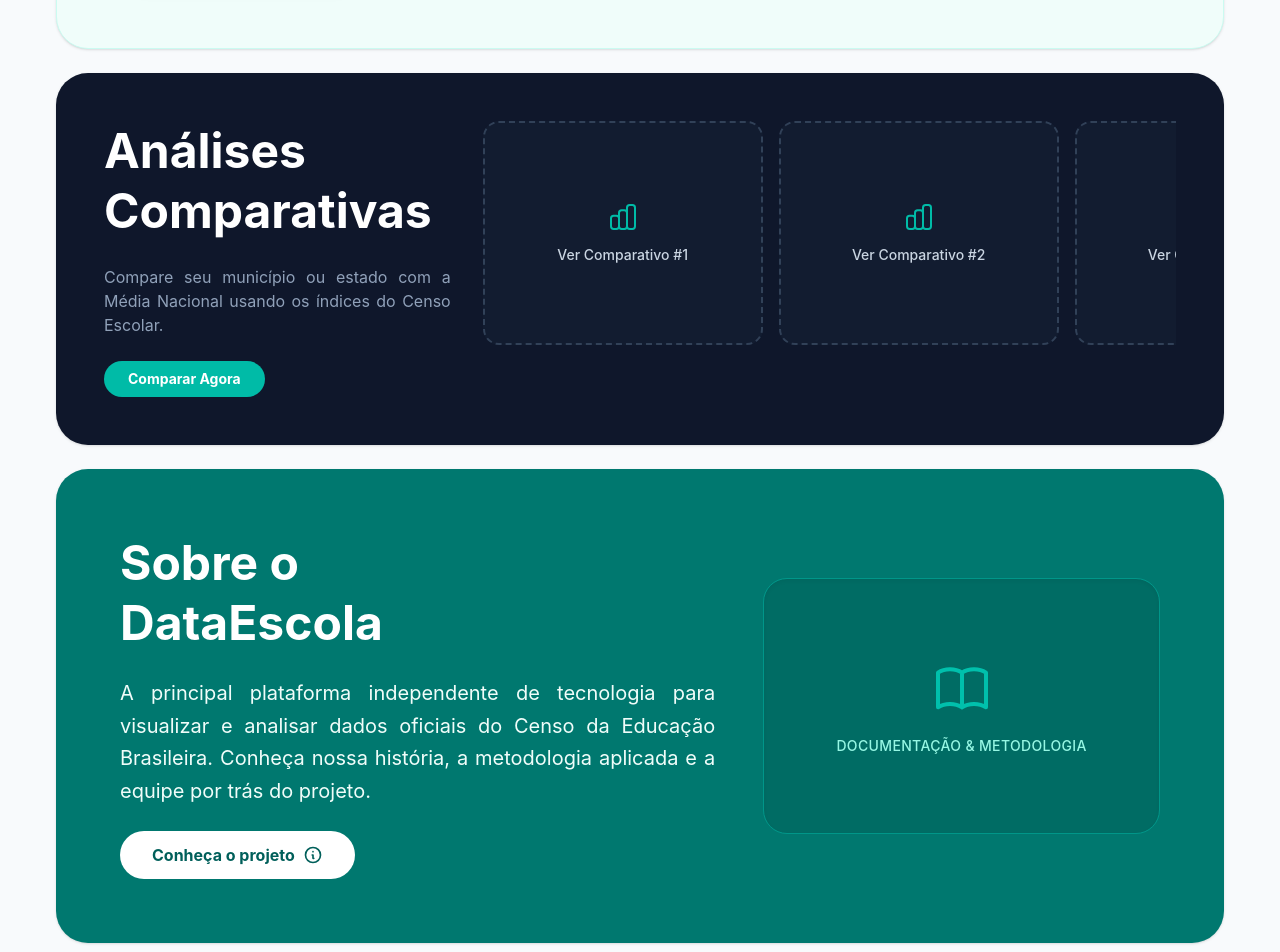
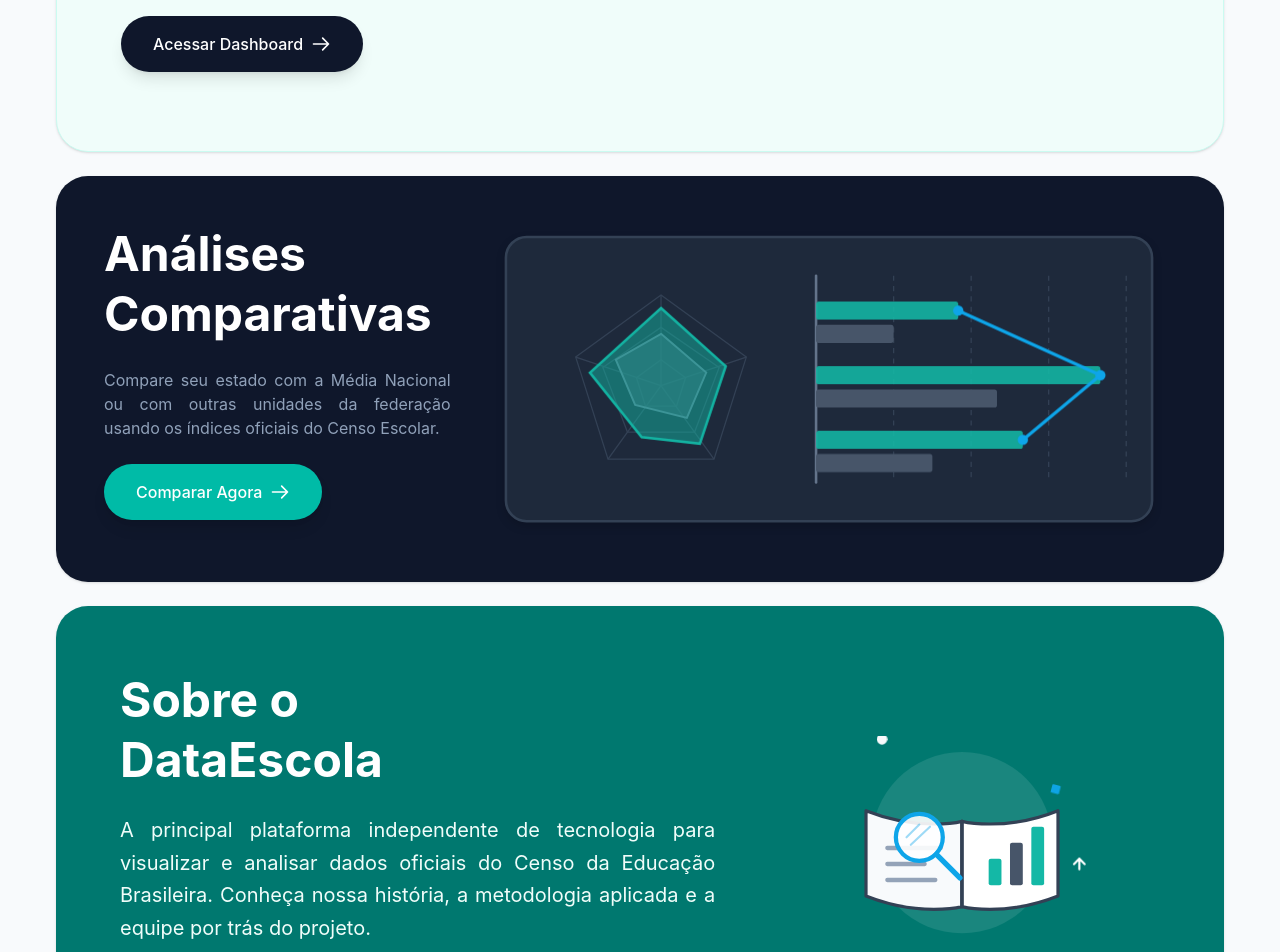
Before and after one commit to Treinamento-DataViva/frontend, a React (Vite) app in the folder frontend-censo-escolar/: page / in a window 1280 px wide. Shown: the part 620-1572 px from the top of the page. Built offline with nearby package versions, Linux system fonts and the light colour scheme.

Commit message:
feat: finaliza design da homepage e do sobre

```diff
--- a/frontend-censo-escolar/src/index.css
+++ b/frontend-censo-escolar/src/index.css
@@ -40,7 +40,7 @@
 
   /* NOVO: Botão menor da seção escura */
   .btn-teal {
-    @apply inline-flex items-center px-6 py-2 bg-teal-500 text-white rounded-full text-sm font-bold hover:bg-teal-400 transition-all;
+    @apply inline-flex items-center px-8 py-4 bg-teal-500 text-white font-medium rounded-full hover:bg-teal-400 transition-all hover:scale-105 shadow-lg;
   }
 
   /* --- Badges (Etiquetas) --- */
@@ -349,12 +349,11 @@
 
 /* --- Theme Cards (Sidebar Heatmap Selector) --- */
 .theme-card {
-  @apply w-full flex items-center gap-3 px-3 py-2.5 rounded-xl bg-slate-800/60 border border-slate-700/50
-         hover:bg-slate-800 hover:border-slate-600 transition-all duration-200 cursor-pointer;
+  @apply w-full flex items-center gap-3 px-3 py-2.5 rounded-xl bg-slate-800/60 border border-slate-700/50 hover:bg-slate-800 hover:border-slate-600 transition-all duration-200 cursor-pointer;
 }
 
 .theme-card--active {
-  @apply bg-gradient-to-r from-teal-600/30 to-slate-800 border-teal-500/50 shadow-lg shadow-teal-500/10;
+  @apply bg-linear-to-r from-teal-600/30 to-slate-800 border-teal-500/50 shadow-lg shadow-teal-500/10;
 }
 
 .theme-card-icon {
@@ -371,7 +370,7 @@
 }
 
 .municipio-header-icon {
-  @apply w-10 h-10 rounded-xl bg-gradient-to-br from-teal-500 to-emerald-600 flex items-center justify-center text-white shadow-md shadow-teal-500/20;
+  @apply w-10 h-10 rounded-xl bg-linear-to-br from-teal-500 to-emerald-600 flex items-center justify-center text-white shadow-md shadow-teal-500/20;
 }
 
 /* --- Gradient Legend --- */
--- a/frontend-censo-escolar/src/pages/HomePage.tsx
+++ b/frontend-censo-escolar/src/pages/HomePage.tsx
@@ -1,4 +1,6 @@
 import { Link } from 'react-router-dom';
+// Importação da imagem adicionada (Ajuste o '../assets' se a sua pasta estiver em outro nível)
+import imagemHero from '../assets/imagem.png';
 
 export default function HomePage() {
   return (
@@ -6,20 +8,19 @@
 
       {/* 1. Bloco Hero */}
       <section className="card-hero">
-        {/* Padronizado com space-y-6 */}
         <div className="md:w-1/2 space-y-6">
           <span className="badge-teal">Visualização Principal</span>
-
+          <br></br>
+          <br></br>
           <h1 className="title-xl text-slate-900">
             Diagnóstico do <br /> Cenário Escolar
           </h1>
 
-          {/* Adicionado text-justify */}
+          {/* TEXTO ATUALIZADO PARA REFLETIR O DASHBOARD DE HEATMAP MUNICIPAL */}
           <p className="text-hero-desc text-justify">
-            Explore nosso painel interativo. Saiba qual a composição da infraestrutura escolar, métricas de saneamento e a conectividade em todo o país através de dados oficiais do Censo Escolar.
+            Explore nosso mapa de calor interativo. Visualize a distribuição espacial da infraestrutura escolar, acessibilidade e alimentação, analisando indicadores detalhados por município através de dados oficiais do Censo Escolar.
           </p>
-
-          {/* Removido o pt-4 para deixar o space-y-6 ditar a distância de forma uniforme */}
+          <br></br>
           <div>
             <Link to="/dashboard" className="btn-primary">
               Acessar Dashboard
@@ -30,63 +31,119 @@
           </div>
         </div>
 
-        {/* Ilustração */}
-        <div className="md:w-1/2 flex justify-center lg:justify-end">
-          <div className="hero-circle">
-            <svg className="hero-icon" fill="none" stroke="currentColor" viewBox="0 0 24 24">
-              <path strokeLinecap="round" strokeLinejoin="round" strokeWidth="1" d="M9 19v-6a2 2 0 00-2-2H5a2 2 0 00-2 2v6a2 2 0 002 2h2a2 2 0 002-2zm0 0V9a2 2 0 012-2h2a2 2 0 012 2v10m-6 0a2 2 0 002 2h2a2 2 0 002-2m0 0V5a2 2 0 012-2h2a2 2 0 012 2v14a2 2 0 01-2 2h-2a2 2 0 01-2-2z" />
-            </svg>
+        {/* Ilustração - Imagem Importada */}
+        <div className="md:w-1/2 flex justify-center lg:justify-end items-center">
+          <div className="w-full max-w-sm sm:max-w-md md:max-w-lg lg:max-w-xl xl:max-w-2xl aspect-square flex items-center justify-center p-4">
+            <img
+              src={imagemHero}
+              alt="Ilustração do cenário escolar"
+              className="w-full h-full object-contain"
+            />
           </div>
         </div>
       </section>
 
-      {/* 2. Bloco Comparação - ATUALIZADO */}
+      {/* 2. Bloco Comparação - RADAR + BARRAS HORIZONTAIS */}
       <section className="card-dark">
-        {/* Atualizado de space-y-4 para space-y-6 para manter o padrão */}
         <div className="md:w-1/3 space-y-6">
           <h2 className="title-lg text-white">
             Análises<br />Comparativas
           </h2>
 
-          {/* Adicionado text-justify */}
           <p className="text-dark-desc text-justify">
-            Compare seu município ou estado com a Média Nacional usando os índices do Censo Escolar.
+            Compare seu estado com a Média Nacional ou com outras unidades da federação usando os índices oficiais do Censo Escolar.
           </p>
 
-          {/* Removido mt-4 para usar o espaçamento do container */}
+          {/* BOTÃO ATUALIZADO: Padronizado com o botão principal para ter o mesmo tamanho */}
           <div>
-            <Link to="/comparacao" className="btn-teal">
+            <Link
+              to="/comparacao"
+              className="btn-teal"
+            >
               Comparar Agora
+              <svg className="ml-2 w-5 h-5" fill="none" stroke="currentColor" viewBox="0 0 24 24">
+                <path strokeLinecap="round" strokeLinejoin="round" strokeWidth="2" d="M14 5l7 7m0 0l-7 7m7-7H3" />
+              </svg>
             </Link>
           </div>
         </div>
 
-        <div className="md:w-2/3 flex gap-4 overflow-x-auto pb-4 hide-scrollbar">
-          {[1, 2, 3].map((item) => (
-            <Link key={item} to="/comparacao" className="placeholder-card border-slate-700 hover:border-teal-500 transition-all cursor-pointer">
-              <svg className="w-8 h-8 mb-3 text-teal-500" fill="none" stroke="currentColor" viewBox="0 0 24 24">
-                <path strokeLinecap="round" strokeLinejoin="round" strokeWidth="1.5" d="M9 19v-6a2 2 0 00-2-2H5a2 2 0 00-2 2v6a2 2 0 002 2h2a2 2 0 002-2zm0 0V9a2 2 0 012-2h2a2 2 0 012 2v10m-6 0a2 2 0 002 2h2a2 2 0 002-2m0 0V5a2 2 0 012-2h2a2 2 0 012 2v14a2 2 0 01-2 2h-2a2 2 0 01-2-2z" />
-              </svg>
-              <span className="text-sm font-medium text-slate-300">Ver Comparativo #{item}</span>
-            </Link>
-          ))}
+        {/* PAINEL SVG DE DADOS */}
+        <div className="md:w-2/3 flex justify-center items-center w-full mt-8 md:mt-0">
+          <svg
+            className="w-full max-w-2xl h-auto drop-shadow-lg"
+            viewBox="0 0 520 240"
+            fill="none"
+            xmlns="http://www.w3.org/2000/svg"
+          >
+            {/* Fundo do painel */}
+            <rect x="10" y="10" width="500" height="220" rx="16" fill="#1e293b" stroke="#334155" strokeWidth="2" />
+
+            {/* --- LADO ESQUERDO: GRÁFICO DE RADAR --- */}
+            <g transform="translate(30, 0)">
+              {/* Teias do Radar */}
+              <polygon points="100,55 166,103 141,182 59,182 34,103" stroke="#334155" strokeWidth="1" fill="none" />
+              <polygon points="100,80 145,111 126,161 74,161 55,111" stroke="#334155" strokeWidth="1" fill="none" />
+              <polygon points="100,105 119,119 112,141 88,141 81,119" stroke="#334155" strokeWidth="1" fill="none" />
+
+              {/* Eixos */}
+              <line x1="100" y1="125" x2="100" y2="55" stroke="#334155" strokeWidth="1" />
+              <line x1="100" y1="125" x2="166" y2="103" stroke="#334155" strokeWidth="1" />
+              <line x1="100" y1="125" x2="141" y2="182" stroke="#334155" strokeWidth="1" />
+              <line x1="100" y1="125" x2="59" y2="182" stroke="#334155" strokeWidth="1" />
+              <line x1="100" y1="125" x2="34" y2="103" stroke="#334155" strokeWidth="1" />
+
+              {/* Área de Dados 1 (Ex: Média Nacional - Slate Escuro) */}
+              <polygon points="100,85 135,115 120,150 80,140 65,105" fill="#475569" fillOpacity="0.6" stroke="#64748b" strokeWidth="1.5" />
+
+              {/* Área de Dados 2 (Ex: Estado Selecionado - Teal animado) */}
+              <polygon points="100,65 150,110 130,170 85,165 45,115" fill="#14b8a6" fillOpacity="0.5" stroke="#14b8a6" strokeWidth="2" className="animate-pulse" />
+            </g>
+
+            {/* --- LADO DIREITO: GRÁFICO DE BARRAS HORIZONTAIS --- */}
+            <g transform="translate(240, 10)">
+              {/* Grade Vertical */}
+              <line x1="70" y1="30" x2="70" y2="190" stroke="#334155" strokeWidth="1" strokeDasharray="4 4" />
+              <line x1="130" y1="30" x2="130" y2="190" stroke="#334155" strokeWidth="1" strokeDasharray="4 4" />
+              <line x1="190" y1="30" x2="190" y2="190" stroke="#334155" strokeWidth="1" strokeDasharray="4 4" />
+              <line x1="250" y1="30" x2="250" y2="190" stroke="#334155" strokeWidth="1" strokeDasharray="4 4" />
+
+              {/* Eixo Base (Vertical) */}
+              <line x1="10" y1="30" x2="10" y2="190" stroke="#64748b" strokeWidth="2" strokeLinecap="round" />
+
+              {/* Grupo de Barras 1 */}
+              <rect x="10" y="50" width="110" height="14" rx="2" fill="#14b8a6" className="animate-pulse opacity-90" />
+              <rect x="10" y="68" width="60" height="14" rx="2" fill="#475569" />
+
+              {/* Grupo de Barras 2 */}
+              <rect x="10" y="100" width="220" height="14" rx="2" fill="#14b8a6" className="animate-pulse opacity-90" />
+              <rect x="10" y="118" width="140" height="14" rx="2" fill="#475569" />
+
+              {/* Grupo de Barras 3 */}
+              <rect x="10" y="150" width="160" height="14" rx="2" fill="#14b8a6" className="animate-pulse opacity-90" />
+              <rect x="10" y="168" width="90" height="14" rx="2" fill="#475569" />
+
+              {/* Linha de Tendência ligando os pontos teal */}
+              <path d="M120 57 L230 107 L170 157" stroke="#0ea5e9" strokeWidth="2.5" strokeLinecap="round" strokeLinejoin="round" fill="none" />
+              <circle cx="120" cy="57" r="4" fill="#0ea5e9" />
+              <circle cx="230" cy="107" r="4" fill="#0ea5e9" />
+              <circle cx="170" cy="157" r="4" fill="#0ea5e9" />
+            </g>
+          </svg>
         </div>
       </section>
 
-      {/* 3. Bloco Sobre */}
+      {/* 3. Bloco Sobre - COM ILUSTRAÇÃO DO LIVRO/DADOS */}
       <section className="card-teal">
-        {/* Já estava com space-y-6, mantido */}
         <div className="md:w-3/5 space-y-6">
           <h2 className="title-lg">
             Sobre o <br /> DataEscola
           </h2>
 
-          {/* Adicionado text-justify */}
           <p className="text-teal-desc text-justify">
             A principal plataforma independente de tecnologia para visualizar e analisar dados oficiais do Censo da Educação Brasileira. Conheça nossa história, a metodologia aplicada e a equipe por trás do projeto.
           </p>
 
-          {/* Removido pt-2 para usar o espaçamento do container */}
           <div>
             <Link to="/sobre" className="btn-secondary">
               Conheça o projeto
@@ -97,14 +154,42 @@
           </div>
         </div>
 
-        {/* Decorativo */}
-        <div className="md:w-2/5 flex justify-center w-full">
-          <div className="about-box">
-            <svg className="about-box-icon" fill="none" stroke="currentColor" viewBox="0 0 24 24">
-              <path strokeLinecap="round" strokeLinejoin="round" strokeWidth="1.5" d="M12 6.253v13m0-13C10.832 5.477 9.246 5 7.5 5S4.168 5.477 3 6.253v13C4.168 18.477 5.754 18 7.5 18s3.332.477 4.5 1.253m0-13C13.168 5.477 14.754 5 16.5 5c1.747 0 3.332.477 4.5 1.253v13C19.832 18.477 18.247 18 16.5 18c-1.746 0-3.332.477-4.5 1.253" />
-            </svg>
-            <span className="about-box-text">Documentação & Metodologia</span>
-          </div>
+        {/* Ilustração Decorativa (Livro e Metodologia) */}
+        <div className="md:w-2/5 flex justify-center items-center w-full mt-8 md:mt-0">
+          <svg
+            className="w-full max-w-xs h-auto"
+            viewBox="0 0 300 200"
+            fill="none"
+            xmlns="http://www.w3.org/2000/svg"
+          >
+            {/* Círculo de fundo para destaque */}
+            <circle cx="150" cy="100" r="85" fill="#ffffff" fillOpacity="0.1" />
+
+            {/* Páginas do Livro */}
+            <path d="M150 160 C150 160 110 170 60 150 L60 70 C110 90 150 80 150 80 Z" fill="#f8fafc" stroke="#334155" strokeWidth="3" strokeLinejoin="round" />
+            <path d="M150 160 C150 160 190 170 240 150 L240 70 C190 90 150 80 150 80 Z" fill="#ffffff" stroke="#334155" strokeWidth="3" strokeLinejoin="round" />
+            <path d="M150 80 L150 160" stroke="#334155" strokeWidth="3" strokeLinecap="round" />
+
+            {/* Elementos de Texto (Linhas) na página esquerda */}
+            <line x1="80" y1="105" x2="130" y2="105" stroke="#94a3b8" strokeWidth="4" strokeLinecap="round" />
+            <line x1="80" y1="120" x2="115" y2="120" stroke="#94a3b8" strokeWidth="4" strokeLinecap="round" />
+            <line x1="80" y1="135" x2="125" y2="135" stroke="#94a3b8" strokeWidth="4" strokeLinecap="round" />
+
+            {/* Elementos de Gráfico na página direita */}
+            <rect x="175" y="115" width="12" height="25" rx="2" fill="#14b8a6" />
+            <rect x="195" y="100" width="12" height="40" rx="2" fill="#475569" />
+            <rect x="215" y="85" width="12" height="55" rx="2" fill="#14b8a6" />
+
+            {/* Lupa (Análise de Dados) sobre a página esquerda */}
+            <circle cx="110" cy="95" r="22" fill="#ffffff" fillOpacity="0.9" stroke="#0ea5e9" strokeWidth="4" />
+            <path d="M98 95 L110 83 M102 102 L120 85" stroke="#0ea5e9" strokeWidth="2" strokeLinecap="round" opacity="0.4" />
+            <line x1="126" y1="111" x2="148" y2="133" stroke="#0ea5e9" strokeWidth="5" strokeLinecap="round" />
+
+            {/* Decorações flutuantes animadas */}
+            <circle cx="75" cy="50" r="5" fill="#f8fafc" className="animate-bounce" />
+            <rect x="235" y="45" width="8" height="8" rx="1" fill="#0ea5e9" transform="rotate(15 235 45)" className="animate-pulse" />
+            <path d="M255 120 L260 115 L265 120 M260 115 L260 125" stroke="#ffffff" strokeWidth="2" strokeLinecap="round" strokeLinejoin="round" />
+          </svg>
         </div>
       </section>
 
```
Also changed, not shown: frontend-censo-escolar/src/pages/Sobre.tsx (+46 -11 lines), frontend-censo-escolar/src/assets/imagem.png (added), 1 other file (tests, documents, lock files or other folders).
